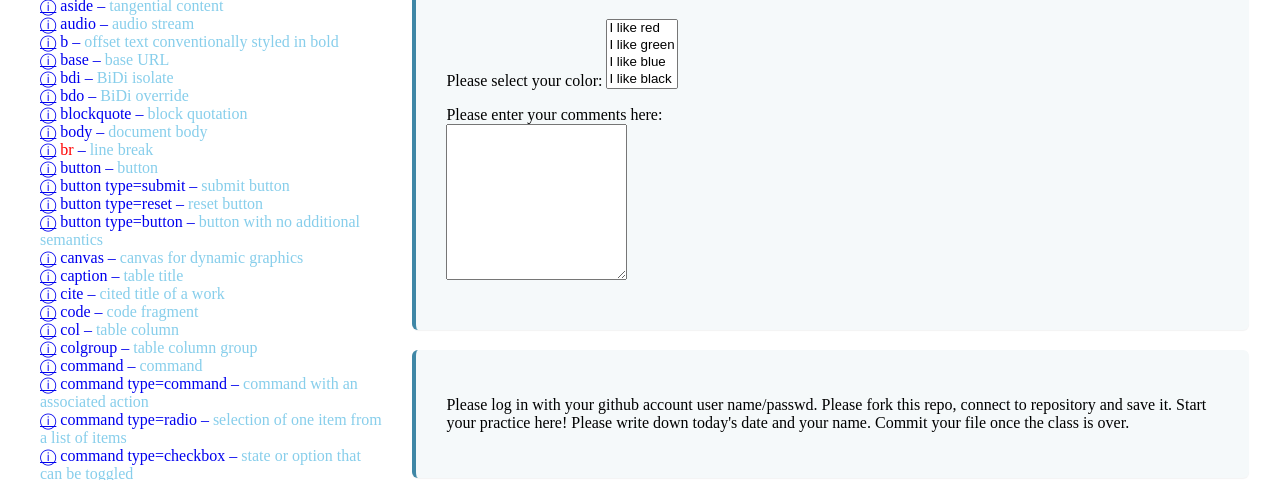
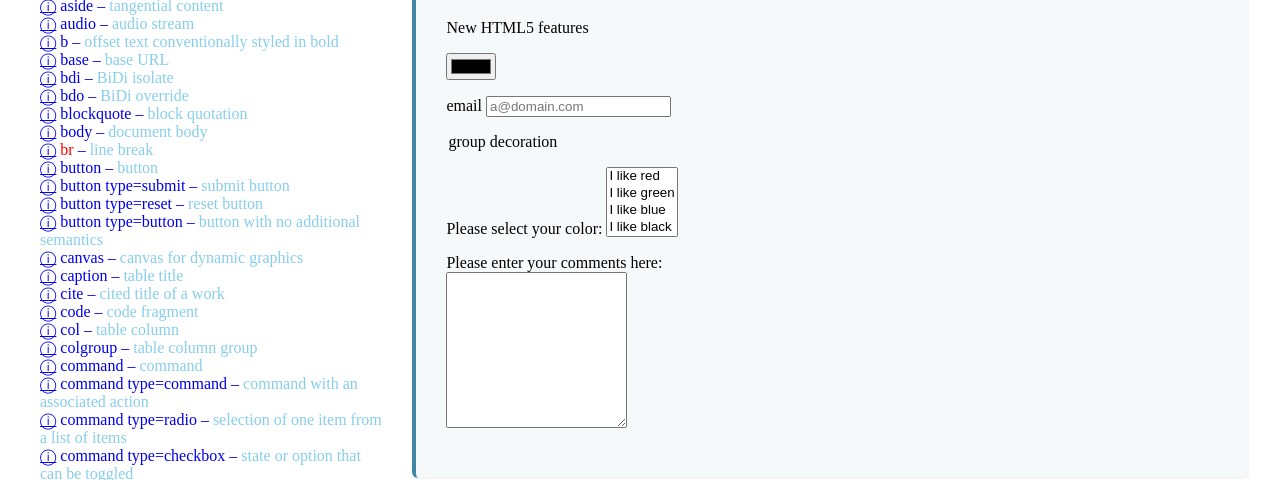
Before and after one commit to NoahTV/workspace-html-2020-5b1vnc, a website: page index.html in a window 1280 px wide. Shown: the part 109-589 px from the top of the page. Drawn offline with nearby package versions, Linux system fonts and the light colour scheme.

Commit message:
sep 14 practice

```diff
--- a/index.html
+++ b/index.html
@@ -23,6 +23,19 @@
     <div class="practice">
       <h1> September 14 -Noah </h1>
       <form>
+        <p>New HTML5 features </p>
+        <p>
+          <input type="color" name="color">
+        </p>
+        <p> email
+          <input type="email" name="email" placeholder="a@domain.com"
+          required>
+        </p>
+
+
+
+        <feildlist>
+        <legend>group decoration </legend>
         <p> Please select your color:
           <select name="color" size= 4 multiple>
             <option value="red"> I like red </option>
```
